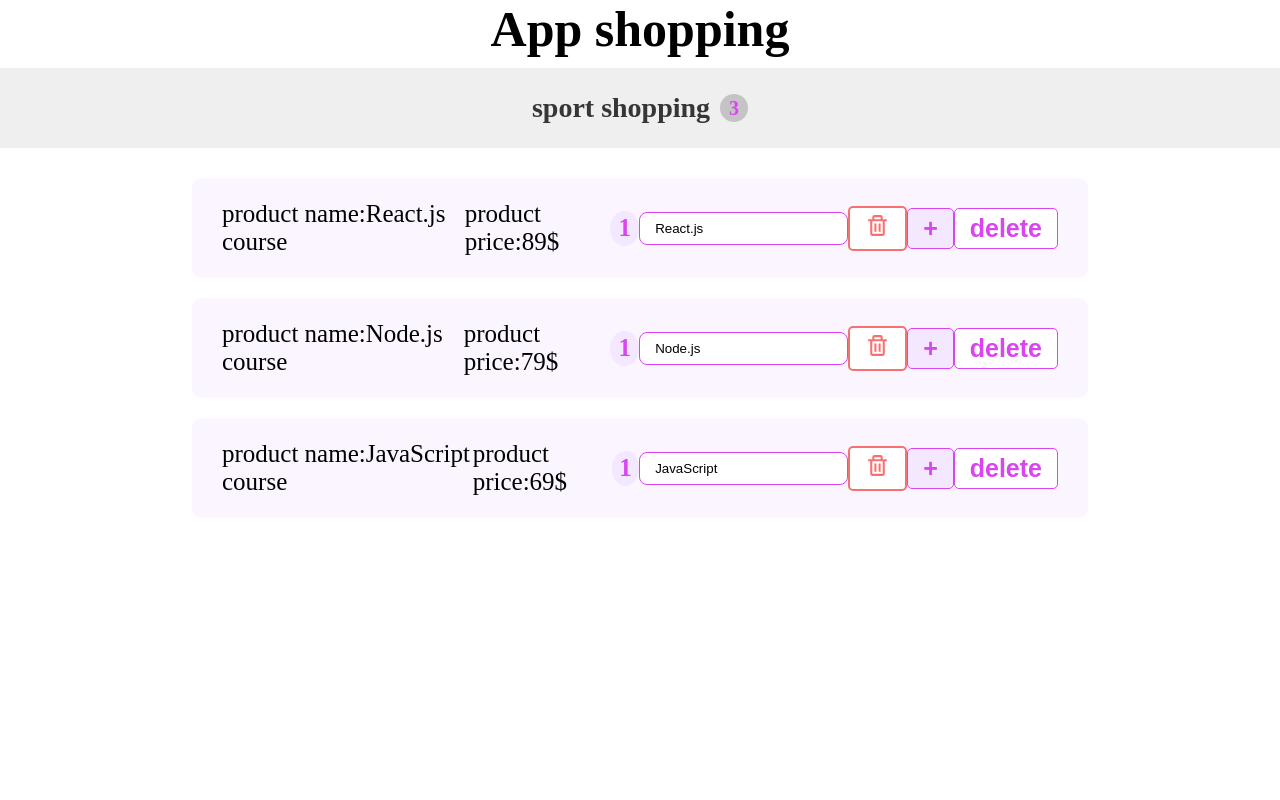
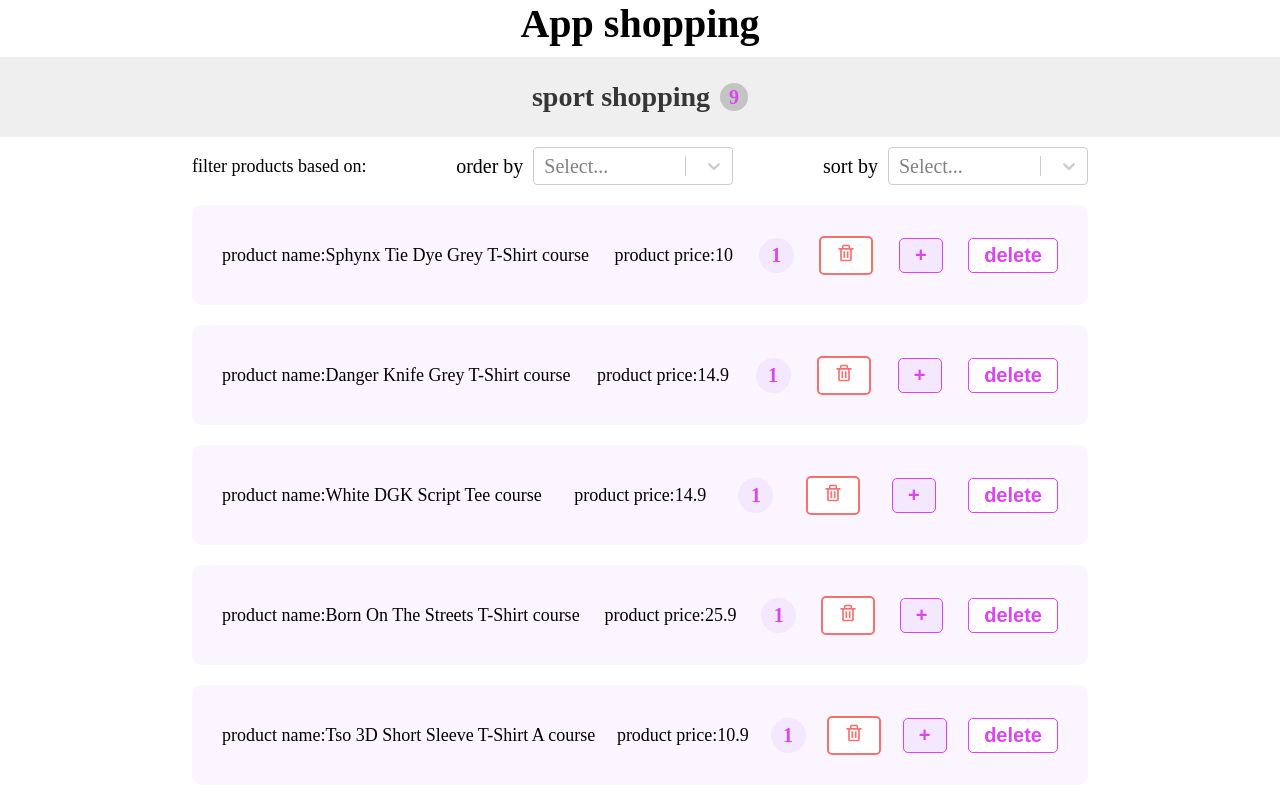
Before and after one commit to MiaadEstakhri/ProductList_React, a React (Create React App) app: page / in a window 1280 px wide. Shown: the top 800 px of the page. Built offline with nearby package versions, Linux system fonts and the light colour scheme.

Commit message:
productList with react

```diff
--- a/package.json
+++ b/package.json
@@ -3,10 +3,12 @@
   "version": "0.1.0",
   "private": true,
   "dependencies": {
+    "lodash": "^4.17.21",
     "react": "^18.2.0",
     "react-dom": "^18.2.0",
     "react-icons": "^4.4.0",
     "react-scripts": "5.0.1",
+    "react-select": "^5.4.0",
     "web-vitals": "^2.1.4"
   },
   "scripts": {
--- a/src/App.css
+++ b/src/App.css
@@ -1,6 +1,9 @@
 .container{
     display: flex;
     flex-direction: column;
-    justify-content: center;
+    /* justify-content: center; */
     align-items:center;
+    min-height: 100vh;
+    width: 100%;
+    background: #fff;
 }
--- a/src/App.js
+++ b/src/App.js
@@ -1,9 +1,9 @@
-import { Component } from "react";
 import ProductList from "./components/ProductsList/ProductList";
 import "./App.css";
 import NavBar from "./components/NavBar/NavBar";
 import Wrapper from "./components/HOC/wrapper";
 import ProductsProvider from "./components/Providers/ProductsProvider";
+import Filter from "./components/Filter/Filter";
 
 // Functional component
 
@@ -13,6 +13,7 @@
       <ProductsProvider>
         <h1>App shopping</h1>
         <NavBar />
+        <Filter/>
         <ProductList />
       </ProductsProvider>
     </>
--- /dev/null
+++ b/src/components/Filter/Filter.js
@@ -0,0 +1,62 @@
+import React, { useState } from "react";
+import Select from "react-select";
+import style from "./filter.module.css";
+import { useProductsActions } from "../Providers/ProductsProvider";
+
+const options = [
+  { value: "", label: "All" },
+  { value: "XS", label: "XS" },
+  { value: "S", label: "S" },
+  { value: "M", label: "M" },
+  { value: "L", label: "L" },
+  { value: "XL", label: "XL" },
+  { value: "XXL", label: "XXL" },
+];
+
+const sortOptions = [
+  { value: "highest", label: "highest" },
+  { value: "lowest", label: "lowest" },
+];
+
+const Filter = () => {
+  const dispatch = useProductsActions();
+  const [value, setValue] = useState("");
+  const [sort, setSort] = useState("");
+
+  const filterHandler = (selectedOptions) => {
+    dispatch({ type: "filter", selectedOptions });
+    dispatch({ type: "sort", selectedOptions:sort });
+    setValue(selectedOptions);
+  };
+
+  const sortHandler = (selectedOptions) => {
+    dispatch({ type: "sort", selectedOptions });
+    setSort(selectedOptions);
+  };
+
+  return (
+    <div className={style.filter}>
+      <p>filter products based on:</p>
+      <div className={style.selectedContainer}>
+        <span>order by</span>
+        <Select
+          value={value}
+          onChange={filterHandler}
+          options={options}
+          className={style.select}
+        />
+      </div>
+      <div className={style.selectedContainer}>
+        <span>sort by</span>
+        <Select
+          value={sort}
+          onChange={sortHandler}
+          options={sortOptions}
+          className={style.select}
+        />
+      </div>
+    </div>
+  );
+};
+
+export default Filter;
--- /dev/null
+++ b/src/components/Filter/filter.module.css
@@ -0,0 +1,23 @@
+.filter{
+    display: flex;
+    align-items: center;
+    justify-content: space-between;
+    width: 70vw;
+
+}
+
+.selectedContainer{
+    display: flex;
+    align-items: center;
+    justify-content: center;
+}
+
+.selectedContainer span{
+    display: block;
+    margin-right: 1rem;
+}
+
+.select{
+    width: 20rem;
+    color: #d946ef;
+}
--- a/src/components/Products/Products.js
+++ b/src/components/Products/Products.js
@@ -1,5 +1,6 @@
 import styles from "./product.module.css";
 import { BiTrash } from "react-icons/bi";
+
 const Product = ({
   onChange,
   onDecrement,
@@ -13,12 +14,12 @@
       <p className={styles.name}>product name:{product.title} course</p>
       <p>product price:{product.price}</p>
       <span className={styles.value}>{product.quantity}</span>
-      <input
+      {/* <input
         type="text"
         className={styles.input}
         onChange={onChange}
         value={product.title}
-      />
+      /> */}
       <button
         className={`${styles.button} ${
           product.quantity === 1 && styles.remove
--- a/src/components/Products/product.module.css
+++ b/src/components/Products/product.module.css
@@ -18,7 +18,6 @@
     border: 1px solid #d946ef;
     border-radius: 5px;
     outline: none;
-    font-size: 2.5rem;
     font-weight: bold;
 }
 .inc{
@@ -34,7 +33,7 @@
     background-color: #f3e8ff;
     color: #d946ef;
     border-radius: 100%;
-    font-size: 2.5rem;
+    font-size: 2rem;
     font-weight: bold;
 }
 
@@ -57,6 +56,6 @@
     color: #f87171;
 }
 
-.name{
+/* .name{
     overflow: hidden;
-}
+} */
--- a/src/components/Providers/ProductsProvider.js
+++ b/src/components/Providers/ProductsProvider.js
@@ -1,13 +1,15 @@
-import React, { useContext, useReducer, useState } from "react";
+import React, { useContext, useReducer } from "react";
+import { productsData } from "../../db/productsData";
+import _ from "lodash";
 
 const ProductContext = React.createContext();
 const ProductContextDispatcher = React.createContext();
 
-const initialState = [
-  { title: "React.js", price: "89$", id: 1, quantity: 1 },
-  { title: "Node.js", price: "79$", id: 2, quantity: 1 },
-  { title: "JavaScript", price: "69$", id: 3, quantity: 1 },
-];
+// const initialState = [
+//   { title: "React.js", price: "89$", id: 1, quantity: 1 },
+//   { title: "Node.js", price: "79$", id: 2, quantity: 1 },
+//   { title: "JavaScript", price: "69$", id: 3, quantity: 1 },
+// ];
 
 const reducer = (state, action) => {
   switch (action.type) {
@@ -44,13 +46,34 @@
       const filterRemove = state.filter((p) => p.id !== action.id);
       return filterRemove;
 
+    case "filter": {
+      const value = action.selectedOptions.value;
+      if (value === "") {
+        return productsData;
+      } else {
+        const productUpdated = productsData.filter(
+          (p) => p.availableSizes.indexOf(value) >= 0
+        );
+        return productUpdated;
+      }
+    }
+    case "sort": {
+      const value = action.selectedOptions.value;
+      const products = [...state];
+      if (value === "lowest") {
+        return _.orderBy(products, ["price"], ["asc"]);
+      } else {
+        return _.orderBy(products, ["price"], ["desc"]);
+      }
+    }
+
     default:
       return state;
   }
 };
 
 const ProductsProvider = ({ children }) => {
-  const [products, dispatch] = useReducer(reducer, initialState);
+  const [products, dispatch] = useReducer(reducer, productsData);
 
   return (
     <ProductContext.Provider value={products}>
--- /dev/null
+++ b/src/db/productsData.js
@@ -0,0 +1,101 @@
+export const productsData = [
+  {
+    id: 1,
+    sku: 18644119330491312,
+    title: "Sphynx Tie Dye Grey T-Shirt",
+    quantity: 1,
+    description: "Sphynx Tie Dye Grey",
+    availableSizes: ["X", "L", "XL", "XXL"],
+    price: 10,
+    isFreeShipping: true,
+  },
+
+  {
+    id: 2,
+    sku: 11854078013954528,
+    title: "Danger Knife Grey T-Shirt",
+    quantity: 1,
+    description: "Danger Knife Grey",
+    availableSizes: ["X", "M", "L"],
+    price: 14.9,
+    isFreeShipping: true,
+  },
+
+  {
+    id: 3,
+    sku: 876661122392077,
+    title: "White DGK Script Tee",
+    quantity: 1,
+    description: "White DGK Script",
+    availableSizes: ["X", "M", "L"],
+    price: 14.9,
+    isFreeShipping: true,
+  },
+
+  {
+    id: 4,
+    sku: 9197907543445677,
+    title: "Born On The Streets  T-Shirt",
+    quantity: 1,
+    description: "Born On The Streets",
+    availableSizes: ["XL"],
+    price: 25.9,
+    isFreeShipping: false,
+  },
+
+  {
+    id: 5,
+    sku: 10547961582846888,
+    title: "Tso 3D Short Sleeve T-Shirt A",
+    quantity: 1,
+    description: "Tso 3D Short Sleeve",
+    availableSizes: ["X", "L", "XL"],
+    price: 10.9,
+    isFreeShipping: false,
+  },
+
+  {
+    id: 6,
+    sku: 6090484789343891,
+    title: "Man Tie Dye Cinza Grey T-Shirt",
+    quantity: 1,
+    description: "Man Tie Dye Cinza Grey",
+    availableSizes: ["XL", "XXL"],
+    price: 49.9,
+    isFreeShipping: false,
+  },
+
+  {
+    id: 7,
+    sku: 18532669286405342,
+    title: "Crazy Monkey Black T-Shirt",
+    quantity: 1,
+    description: "1977 Infantil",
+    availableSizes: ["S"],
+    style: "Preto com listras brancas",
+    price: 22.5,
+    isFreeShipping: true,
+  },
+
+  {
+    id: 8,
+    sku: 5619496040738316,
+    title: "Tso 3D Black T-Shirt",
+    quantity: 1,
+    description: "",
+    availableSizes: ["XL"],
+    style: "Azul escuro",
+    price: 18.7,
+    isFreeShipping: false,
+  },
+  {
+    id: 9,
+    sku: 11600983276356165,
+    title: "Crazy Monkey Grey",
+    quantity: 1,
+    description: "",
+    availableSizes: ["L", "XL"],
+    price: 134.9,
+    isFreeShipping: true,
+  },
+];
--- a/src/index.css
+++ b/src/index.css
@@ -11,5 +11,9 @@
 }
 
 body,button{
-    font-size: 2.5rem;
+    font-size: 2rem;
 }
+
+p{
+    font-size: 1.8rem;
+}
```
Also changed, not shown: 1 other file (tests, documents, lock files or other folders).
